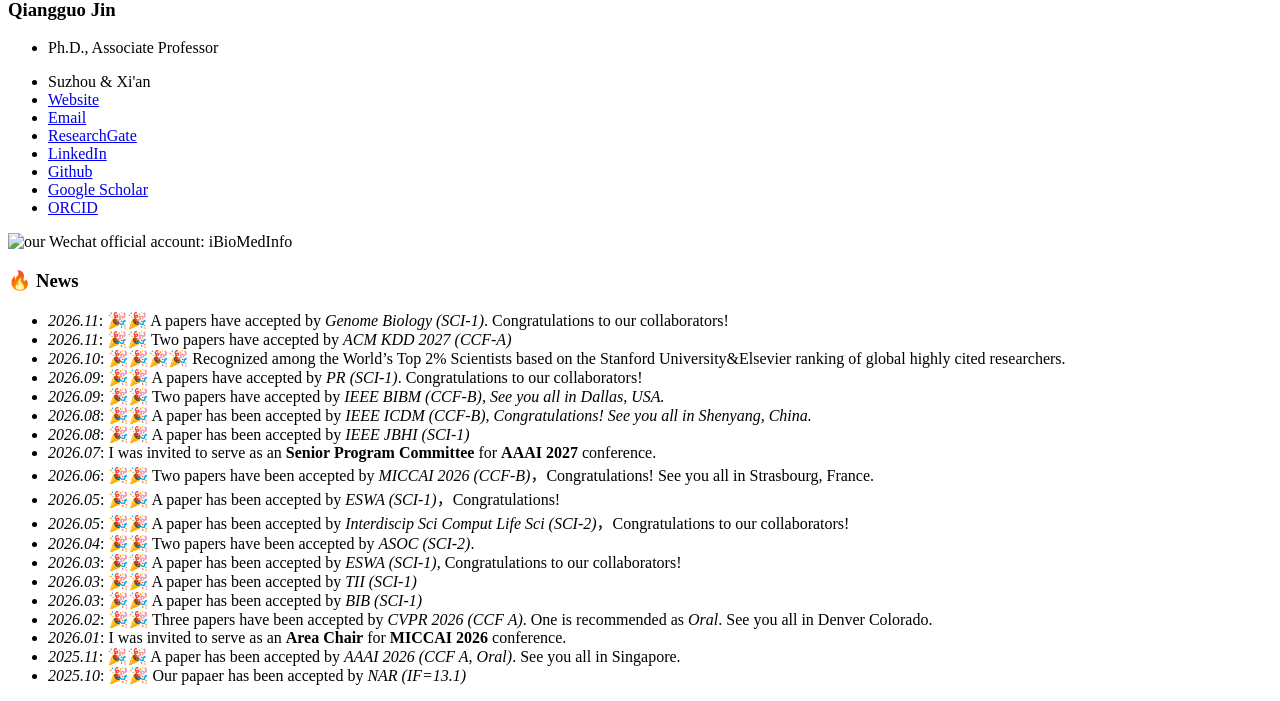
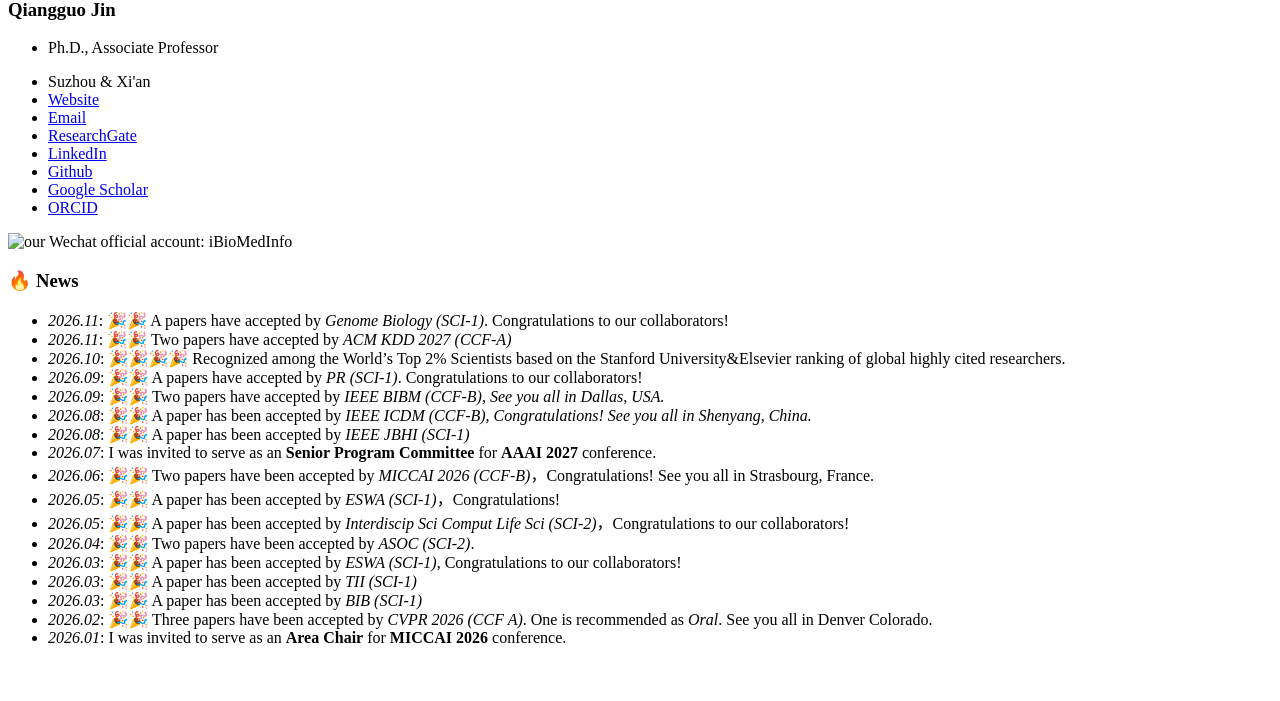
Before and after one commit to qgking/qgking.github.io, a Jekyll site: the page built from _pages/includes/news.md, in a window 1280 px wide. Shown: the part 526-1227 px from the top of the page. Built offline with Jekyll 4.4.1, drawn with Linux system fonts in a browser that asks for light colours; our own code applies the rules of GitHub Pages for plain Markdown files; after the commit the page ends 1189 px from its top, so only the background shows below that.

Commit message:
del news

```diff
--- a/_pages/includes/news.md
+++ b/_pages/includes/news.md
@@ -16,5 +16,3 @@
 - *2026.03*: 🎉🎉 A paper has been accepted by *BIB (SCI-1)*
 - *2026.02*: 🎉🎉 Three papers have been accepted by *CVPR 2026 (CCF A)*. One is recommended as *Oral*. See you all in Denver Colorado.
 - *2026.01*: I was invited to serve as an **Area Chair** for **MICCAI 2026** conference.
-- *2025.11*: 🎉🎉 A paper has been accepted by *AAAI 2026 (CCF A, Oral)*. See you all in Singapore.
-- *2025.10*: 🎉🎉 Our papaer has been accepted by *NAR (IF=13.1)*
```
